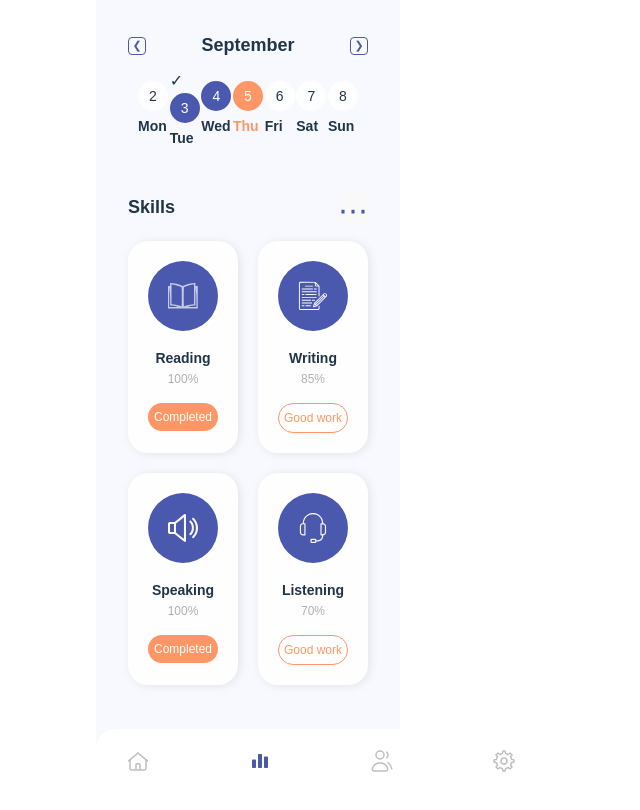
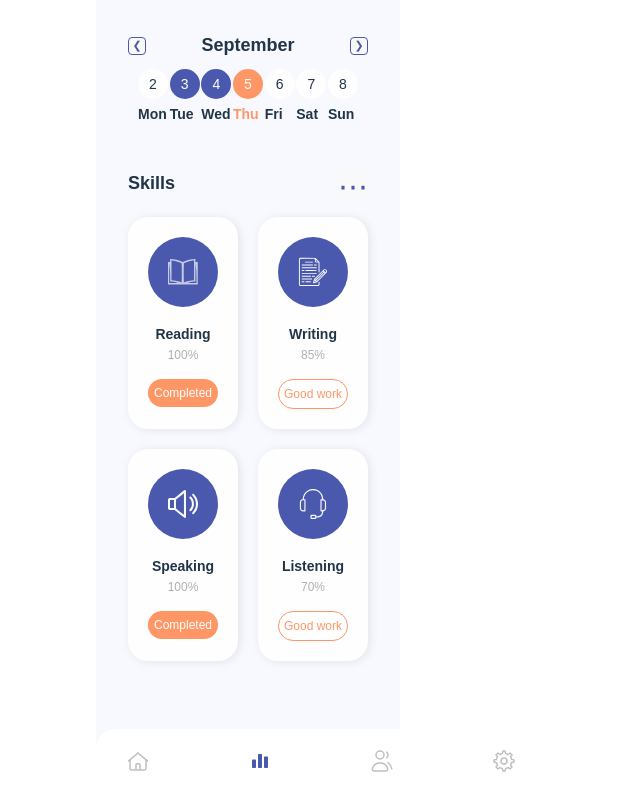
Before and after one commit to bogadeji/engLearn, a React (Vite) app: page /analytics in a window 1280 px wide. Shown: the top 810 px of the page, without its empty margins (392-1032 px from the left). Built offline with nearby package versions, Linux system fonts and the light colour scheme.

Commit message:
Remove unwanted icon

```diff
--- a/src/components/Calendar/Calendar.jsx
+++ b/src/components/Calendar/Calendar.jsx
@@ -15,7 +15,7 @@ function Calendar() {
           <p className={styles.day}>2</p>
           <p className={styles['day-name']}>Mon</p>
         </div>
-        <div className={styles.date}>&#10003;
+        <div className={styles.date}>
           <p className={[styles.day, styles.selected].join(' ')}>3</p>
           <p className={styles['day-name']}>Tue</p>
         </div>
```
Also changed, not shown: src/common/Points.jsx (added), src/common/ProfilePicture.jsx (added).
